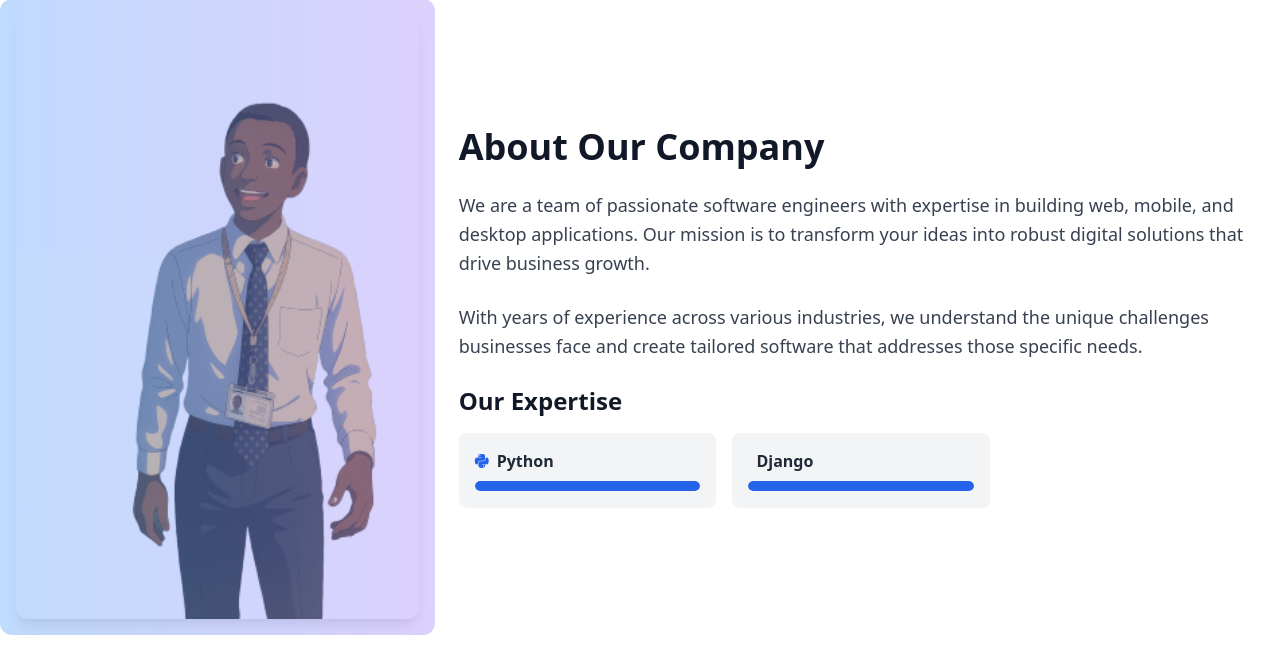
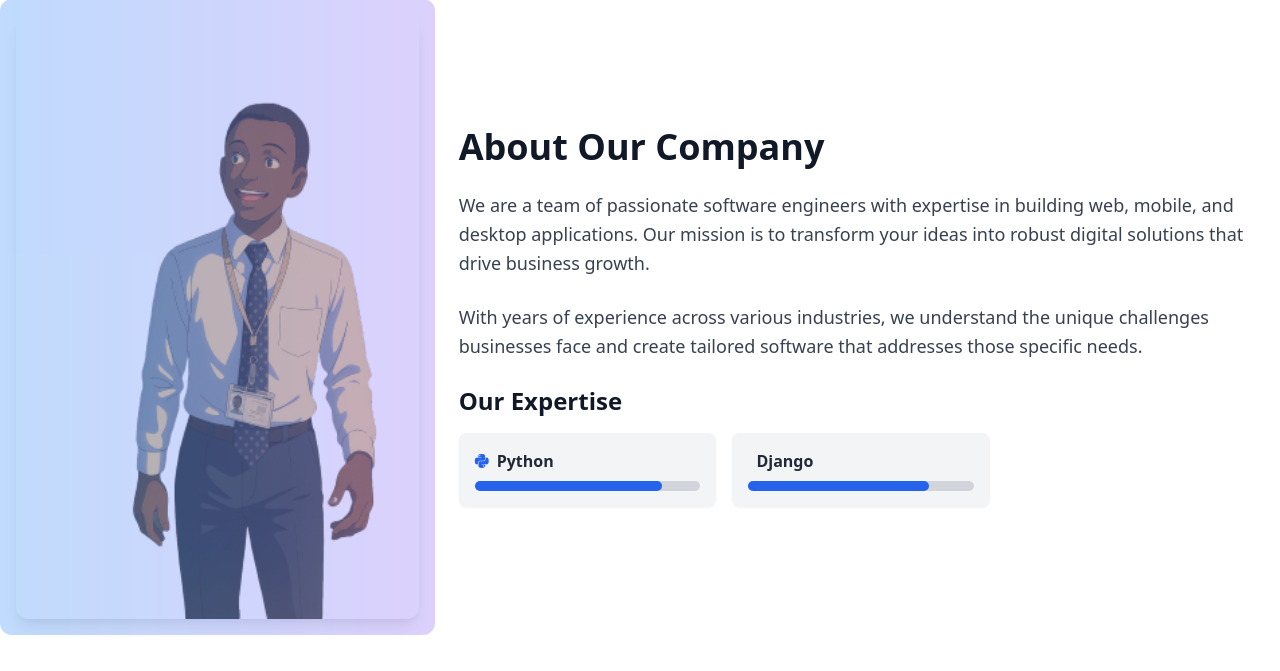
Before and after one commit to Gapare/profile, a Django app: page / in a window 1280 px wide. Shown: the part 1701-2372 px from the top of the page. Run offline with Django 5.2, Linux system fonts and the light colour scheme; data comes from the database, SQL or seed files in the repository.

Commit message:
fix: use actual skill proficiency from model in progress bars

```diff
--- a/templates/projects/list.html
+++ b/templates/projects/list.html
@@ -191,9 +191,9 @@
                         <i class="{{ skill.icon_class }} mr-2"></i>
                         <span class="text-gray-800 dark:text-gray-100 font-semibold">{{ skill.name }}</span>
                     </div>
-                    <div class="w-full max-w-full bg-gray-300 dark:bg-gray-700 rounded-full h-2.5 overflow-hidden">
-                        <div class="skill-progress bg-blue-600 h-2.5 rounded-full max-w-full"
-                            data-width="{% widthratio forloop.counter 1 30|add:70 %}"></div>
+                    <div class="w-full bg-gray-300 dark:bg-gray-700 rounded-full h-2.5">
+                        <div class="skill-progress bg-blue-600 h-2.5 rounded-full" data-width="{{ skill.proficiency }}">
+                        </div>
                     </div>
                 </div>
                 {% endfor %}
```
